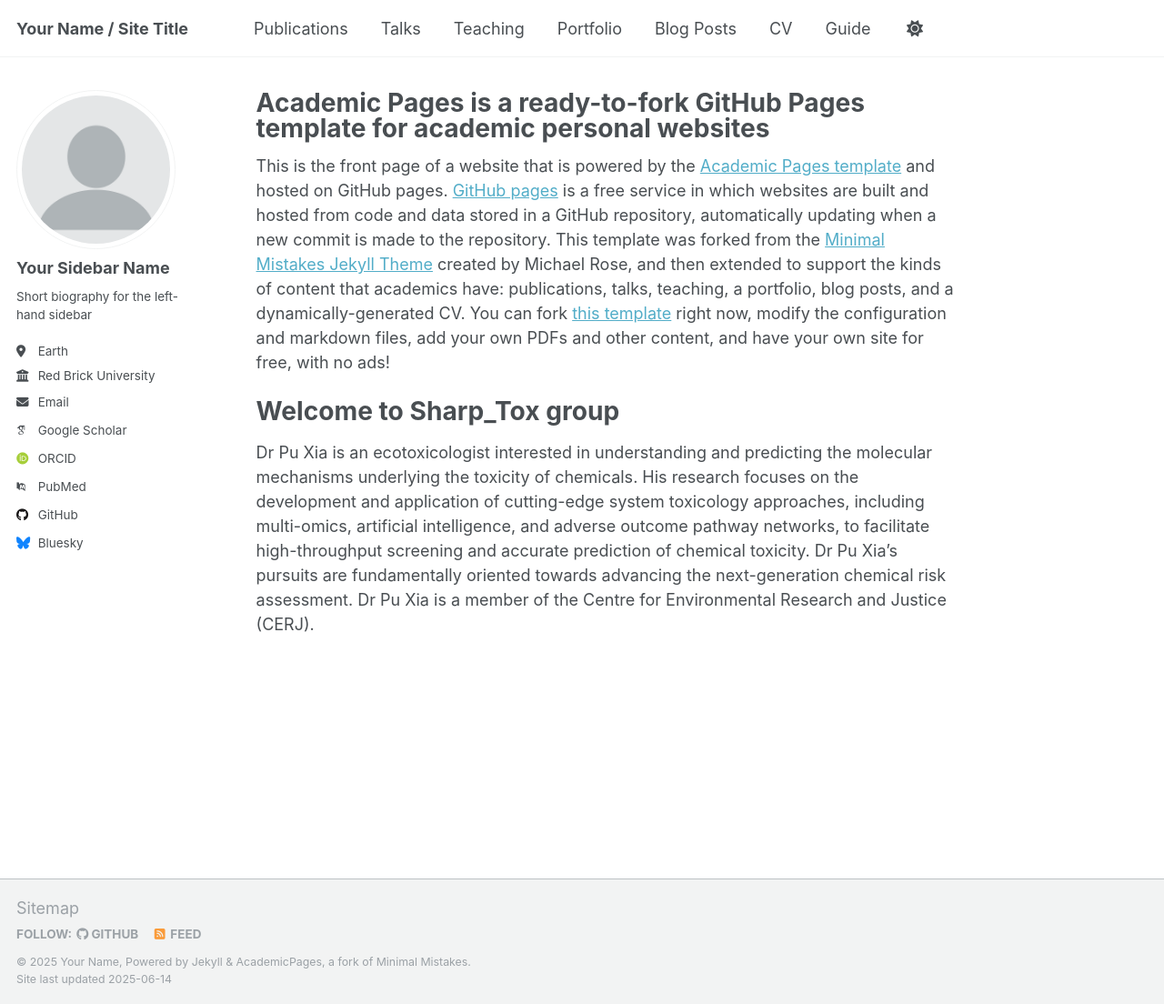
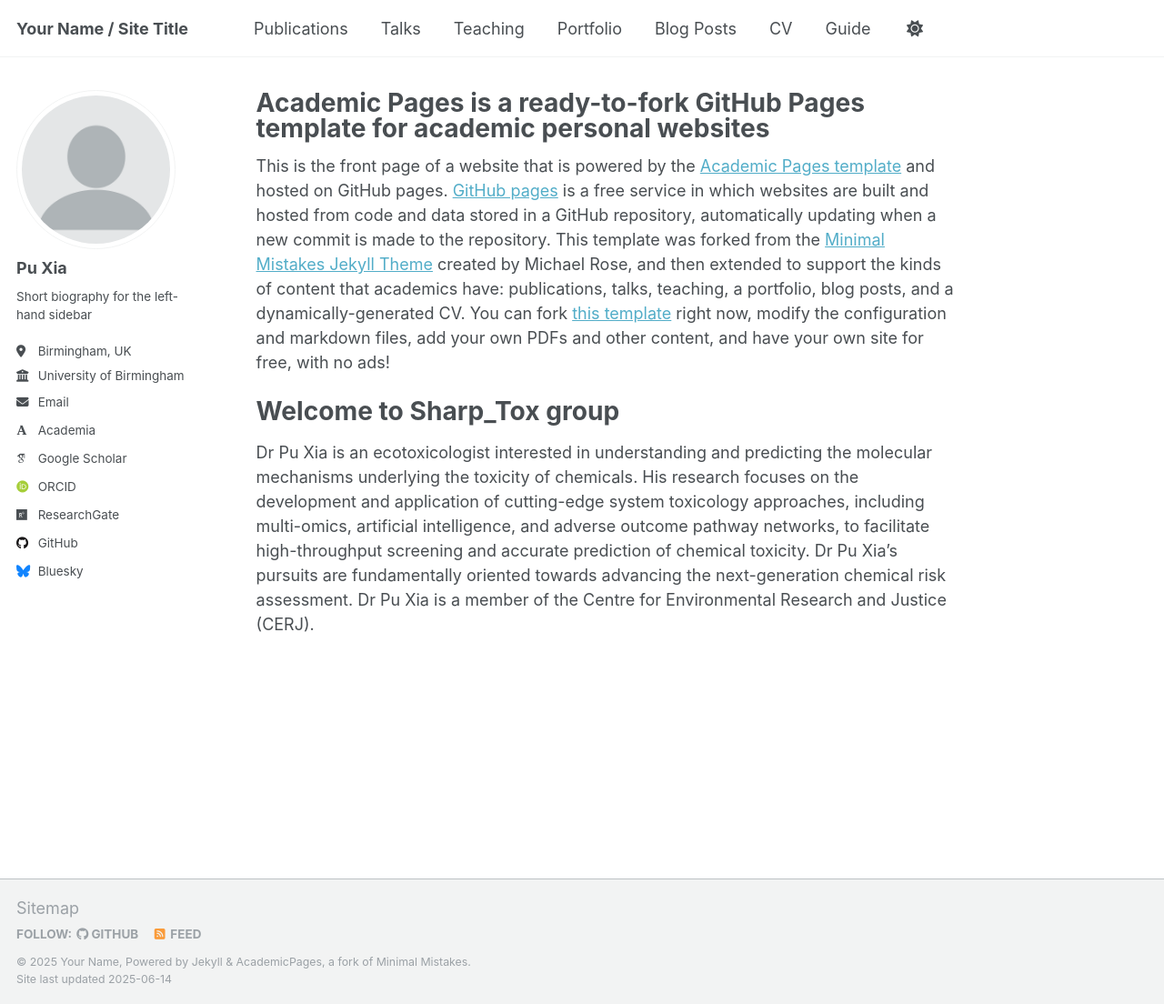
Before and after one commit to Sharp1989-08-31/xp_tox-AI, a Jekyll site: the page built from _pages/about.md, in a window 1280 px wide and 1104 px high. Shown: the whole window at 91% size. Built offline with Jekyll 4.4.1, drawn with Linux system fonts in a browser that asks for light colours; some web fonts are replaced.

Commit message:
Update _config.yml

```diff
--- a/_config.yml
+++ b/_config.yml
@@ -23,23 +23,23 @@ repository               : "academicpages/academicpages.github.io"
 author:
   # Biographic information
   avatar           : "profile.png"
-  name             : "Your Sidebar Name"
+  name             : "Pu Xia"
   pronouns         : # example: "she/her"
   bio              : "Short biography for the left-hand sidebar"
-  location         : "Earth"
-  employer         : "Red Brick University"
+  location         : "Birmingham, UK"
+  employer         : "University of Birmingham"
   uri              : # URL
-  email            : "none@example.org"
+  email            : "p.xia@bham.ac.uk"
 
   # Academic websites
-  academia         : # URL
+  academia         : "https://www.birmingham.ac.uk/schools/biosciences/staff/profile?Name=dr-pu-xia&ReferenceId=204848"
   arxiv            : # URL - Update with the correct link to your profile
-  googlescholar    : "https://scholar.google.com/citations?user=PS_CX0AAAAAJ"
+  googlescholar    : "https://scholar.google.com/citations?user=D41a8SkAAAAJ&hl=zh-CN"
   impactstory      : # URL
   orcid            : "http://orcid.org/yourorcidurl"
   semantic         : # URL
-  pubmed           : "https://www.ncbi.nlm.nih.gov/pubmed/?term=john+snow"
-  researchgate     : # URL
+  pubmed           : # URL
+  researchgate     : "https://www.researchgate.net/profile/Pu-Xia-4?ev=hdr_xprf"
   scopus           : # URL
 
   # Repositories and software development
```
